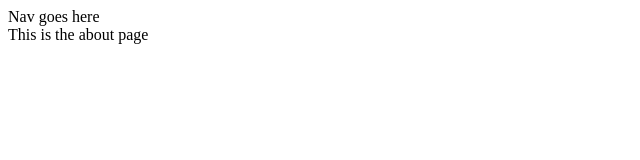
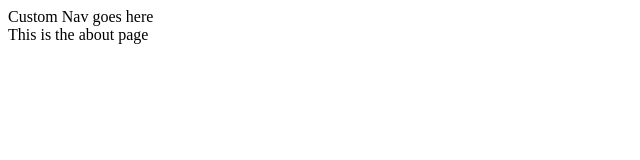
Before and after one commit to yxj0312/lc-nuxt-3-example, a Nuxt app: page /about in a window 1280 px wide. Shown: the top 160 px of the page, without its empty margins (0-640 px from the left). Built offline with nearby package versions, Linux system fonts and the light colour scheme.

Commit message:
add custom layout

```diff
--- /dev/null
+++ b/layouts/custom.vue
@@ -0,0 +1,6 @@
+<template>
+  <div>
+    <nav>Custom Nav goes here</nav>
+    <slot />
+  </div>
+</template>
--- a/pages/about.vue
+++ b/pages/about.vue
@@ -1,3 +1,9 @@
 <template>
     <div>This is the about page</div>
 </template>
+
+<script setup>
+definePageMeta({
+  layout: "custom",
+});
+</script>
```
